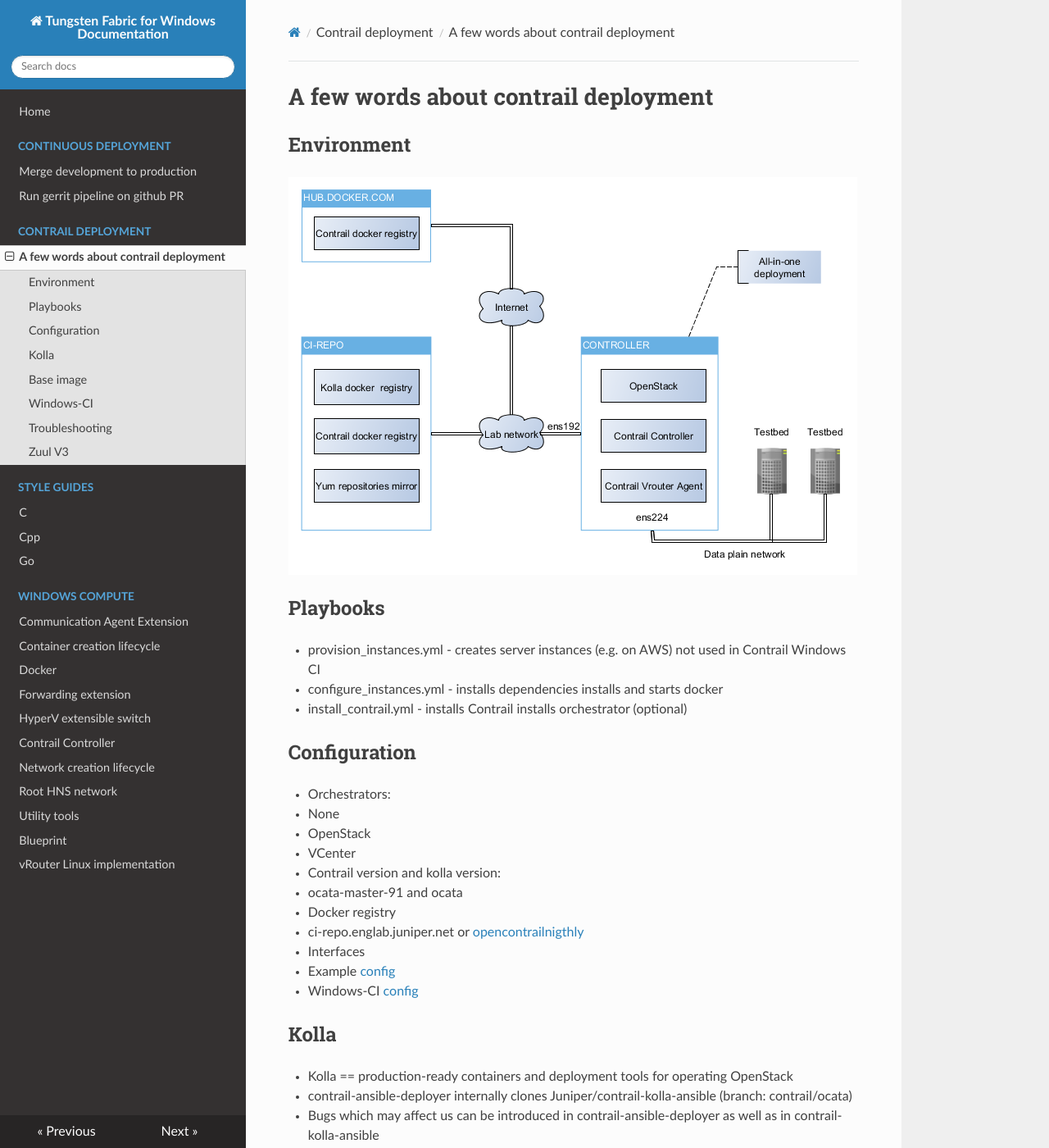
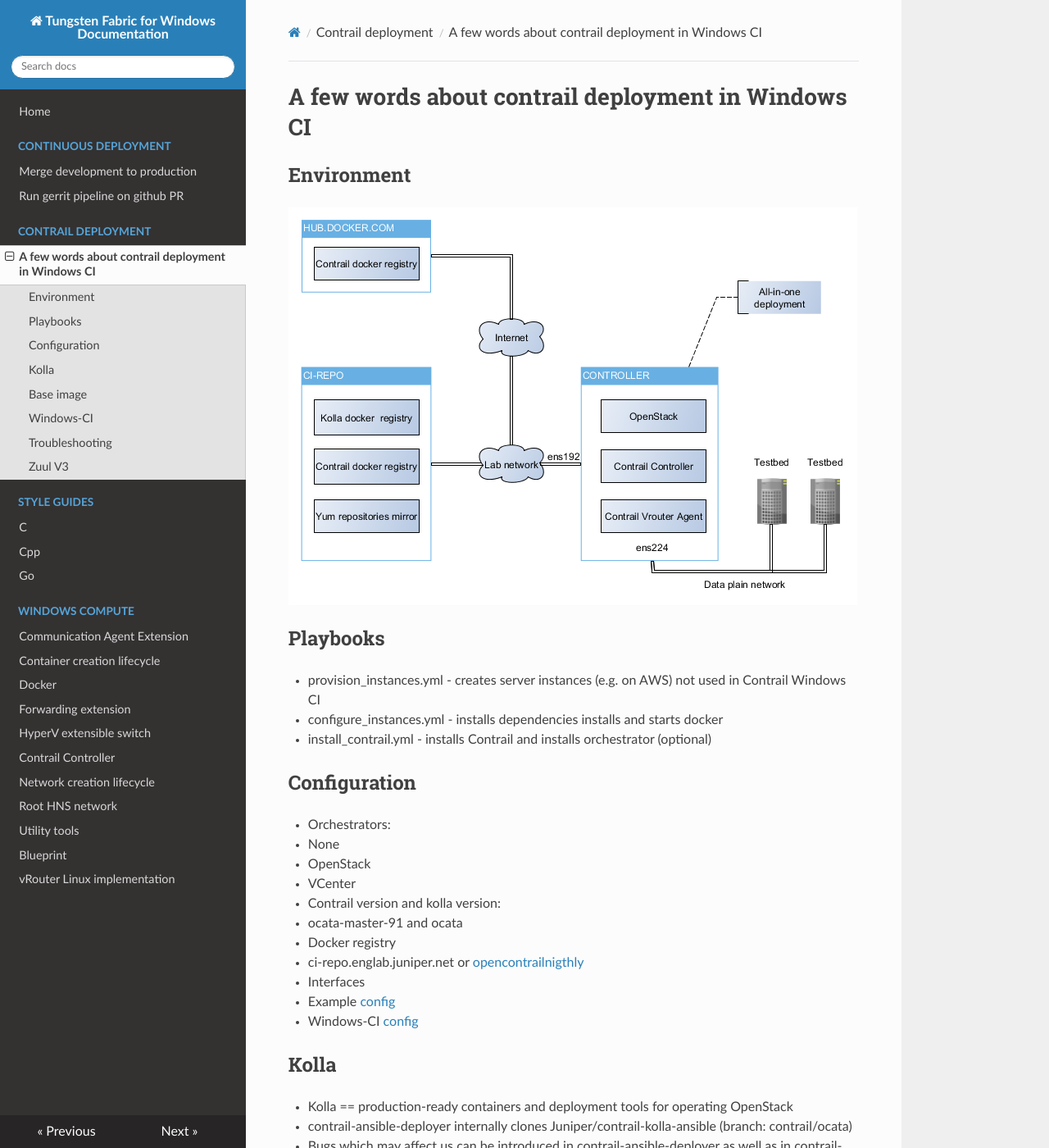
Before and after one commit to piotr-szuberski/contrail-windows-docs, an MkDocs documentation site: the page built from doc/contrail_deployment/contrail_ansible_deployer.md, in a window 1280 px wide and 1400 px high. Shown: the whole window at 82% size. Built offline with MkDocs 1.6.1, drawn with Linux system fonts in a browser that asks for light colours; nearby versions of some CDN libraries.

Commit message:
Renamed image file

```diff
--- a/doc/contrail_deployment/contrail_ansible_deployer.md
+++ b/doc/contrail_deployment/contrail_ansible_deployer.md
@@ -1,14 +1,14 @@
-# A few words about contrail deployment
+# A few words about contrail deployment in Windows CI
 
 ## Environment
 
-![alt text](Environment.png)
+![Windows CI Environment](Environment.png)
 
 ## Playbooks
 
 * provision_instances.yml - creates server instances (e.g. on AWS) not used in Contrail Windows CI
 * configure_instances.yml - installs dependencies installs and starts docker
-* install_contrail.yml - installs Contrail installs orchestrator (optional)
+* install_contrail.yml - installs Contrail and installs orchestrator (optional)
 
 ## Configuration
 
```
Also changed, not shown: other parts of doc/contrail_deployment/contrail_ansible_deployer.md (+3 -3 lines), doc/contrail_deployment/ControllerDeployment.png (renamed from doc/contrail_deployment/Windows-CI.png).
